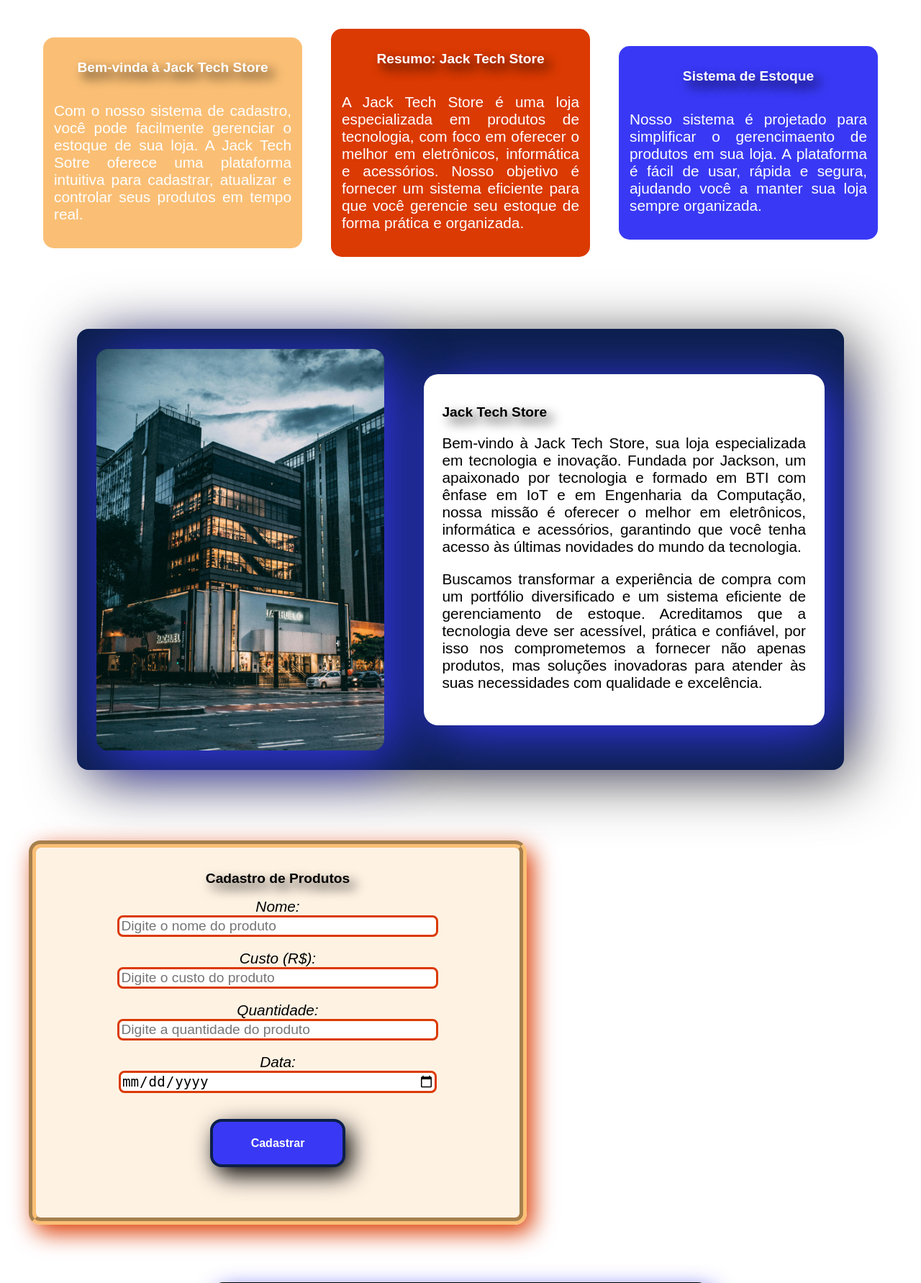
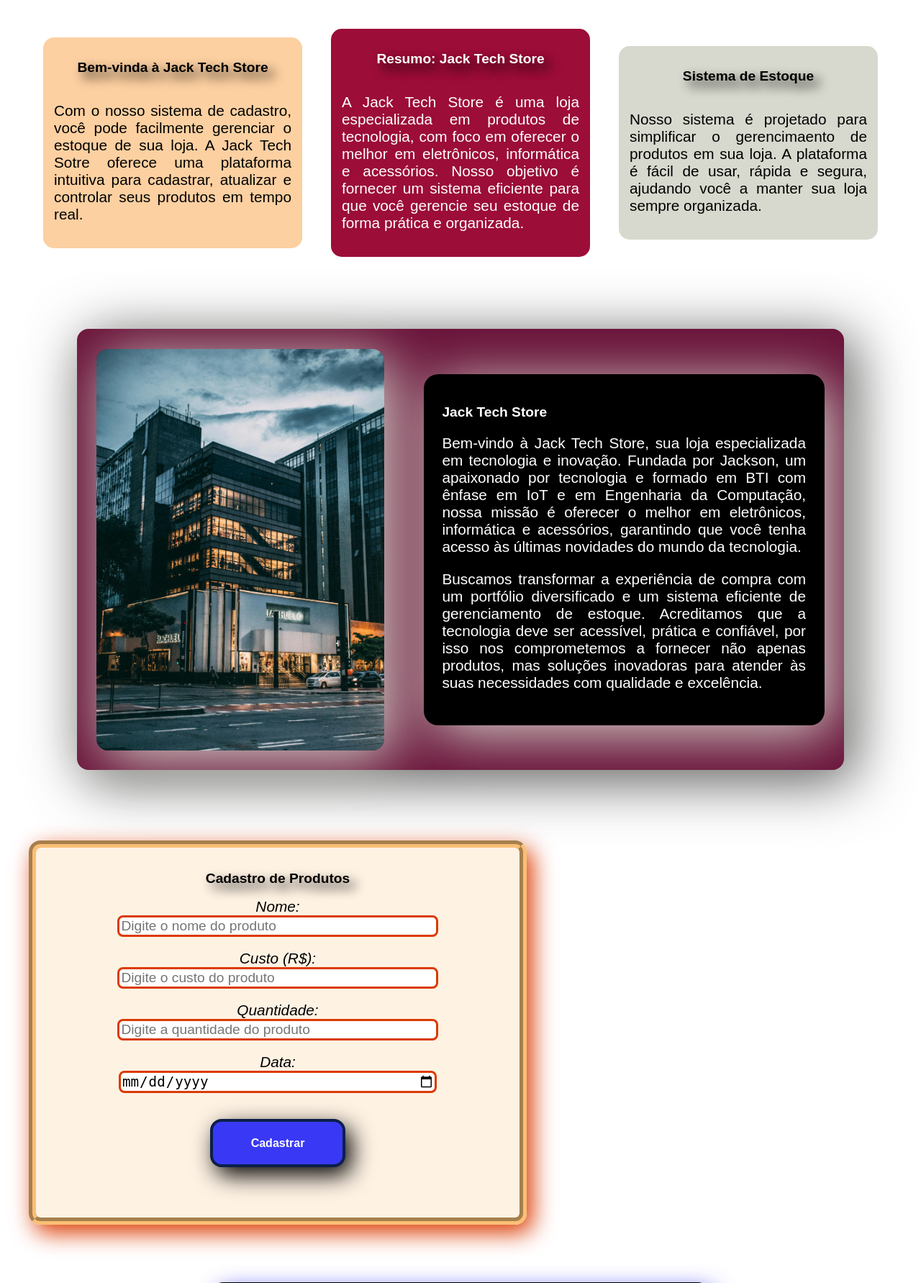
Before and after one commit to jackson-fidelix/jack-tech-store, a Flask app: page / in a window 1280 px wide. Shown: the part 60-1843 px from the top of the page at 72% size. Run offline with Flask 3, Linux system fonts and the light colour scheme.

Commit message:
Update styles

```diff
--- a/static/assets/colors.css
+++ b/static/assets/colors.css
@@ -4,6 +4,8 @@
     --third-verdeMilitar    :   #4E6E58;
     --fourth-loboDaMadeira  :   #D7D9CE;
     --fifth-laranjaClaro    :   #FCD0A1;
+    --sixth-black           :   #000000;
+    --seventh-white         :   #FFFFFF;
 }
 
 /* PALETA DE CORES
--- a/static/css/style.css
+++ b/static/css/style.css
@@ -120,19 +120,20 @@ a
 .welcome {
     display: flex;
     flex-direction: column;
-    background-color: rgb(250, 191, 117);
+    background-color: var(--fifth-laranjaClaro);
     border-radius: 15px;
     align-items: center;
     justify-content: center;
     padding: 15px;
     width: 33%;
     margin: 0 20px;
+    color: var(--sixth-black);
 }
 
 .about-us {
     display: flex;
     flex-direction: column;
-    background-color: rgb(219, 58, 2);
+    background-color: var(--second-clarete);
     border-radius: 15px;
     align-items: center;
     justify-content: center;
@@ -144,13 +145,14 @@ a
 .about-app {
     display: flex;
     flex-direction: column;
-    background-color: rgb(57, 57, 245);
+    background-color: var(--fourth-loboDaMadeira);
     border-radius: 15px;
     align-items: center;
     justify-content: center;
     padding: 15px;
     width: 33%;
     margin: 0 20px;
+    color: var(--sixth-black);
 }
 
 .about-content {
@@ -159,9 +161,9 @@ a
     width: clamp(50vw, 90vw, 100%);
     padding: 2vw;
     border-radius: 20px;
-    background-color: rgb(255, 255, 255);
-    color: rgb(0, 0, 0);
-    box-shadow: 0.7rem 0.7rem 5rem rgb(57, 57, 245);
+    background-color: var(--sixth-black);
+    color: var(--seventh-white);
+    box-shadow: 0.7rem 0.7rem 5rem var(--fourth-loboDaMadeira);
 }
 
 
@@ -180,7 +182,7 @@ a
     max-width: 1800px; /* Limita a largura máxima */
     margin: auto;
     transition: 0.3;
-    background-color: rgb(12, 31, 74);
+    background-color: var(--primary-purpuraDeTiro);
     box-shadow: 0.8rem 0.8rem 5rem rgba(0, 0, 0, 0.7);
     scroll-margin-top: 60px;
 }
@@ -220,7 +222,7 @@ a
     border-radius: 1rem;
     cursor: pointer;
     transition: 0.3;
-    box-shadow: 0.7rem 0.7rem 5rem rgb(57, 57, 245);
+    box-shadow: 0.7rem 0.7rem 5rem var(--fourth-loboDaMadeira);
 }
 
 #company-img:hover{opacity: 0.5;}
```
